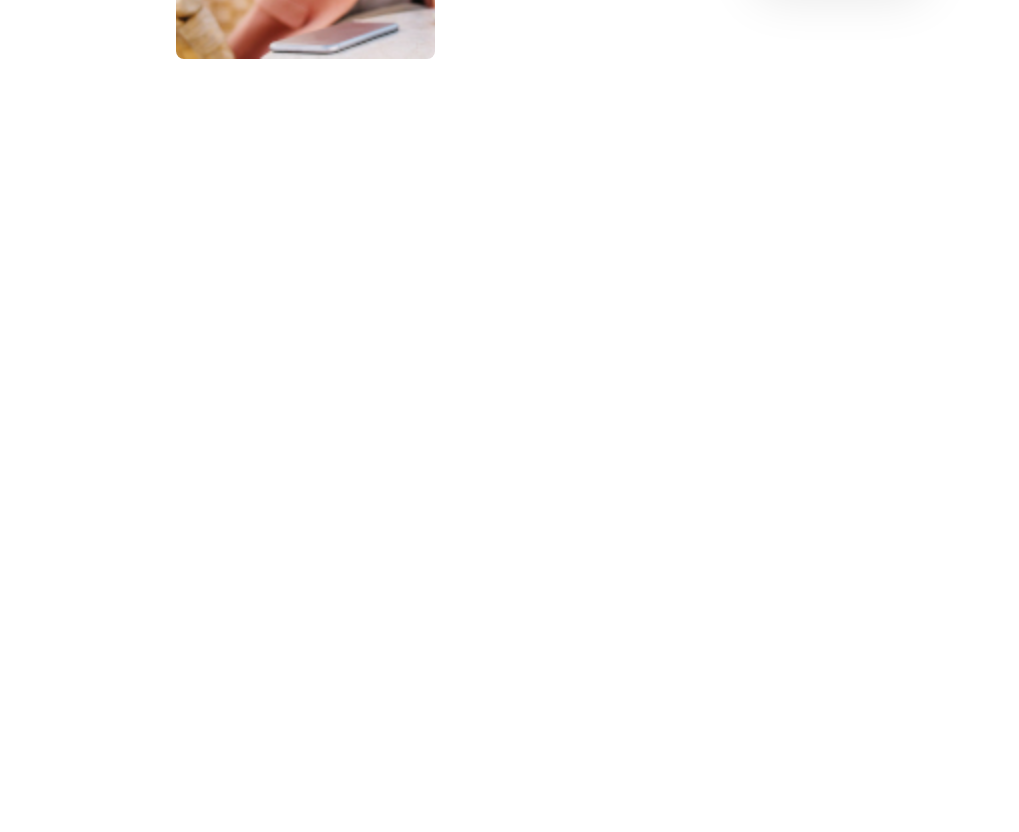
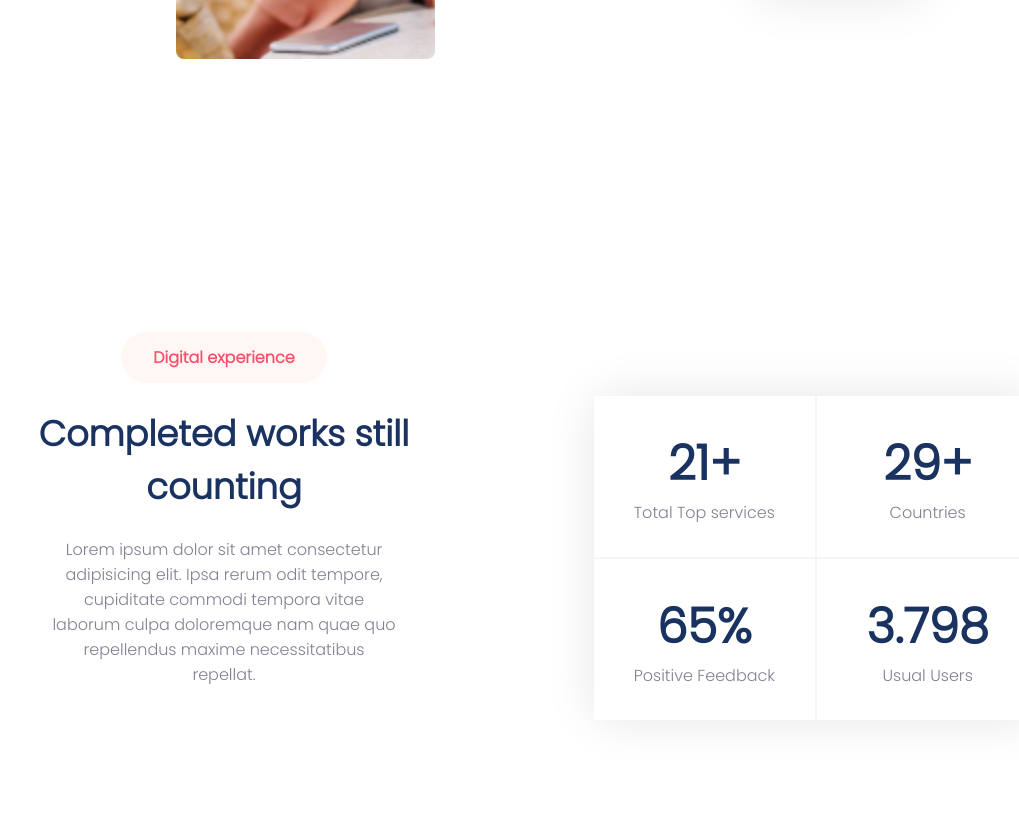
Before and after one commit to MagdalenaMartanKohlbergerova/BusinessMarketingWeb, a plain HTML site: page index.html in a window 1280 px wide. Shown: the part 2394-3226 px from the top of the page, without its empty margins (96-1115 px from the left). Before the commit the page ends 2646 px from the top, so only its background shows below. Drawn offline with nearby package versions, Linux system fonts and the light colour scheme.

Commit message:
counting area

```diff
--- a/index.html
+++ b/index.html
@@ -163,6 +163,46 @@
         </section>
         <!-- /digital life area -->
 
+         <!-- counting area -->
+         <section class="container mx-auto counting-area">
+            <div class="grid cols-1 lg-cols-2">
+                <div class="grid-one text-center md-text-left">
+                    <span class="btn d-inline btn-primary bg-gradient-peach  text-red">Digital experience</span>
+                    <div class="font-poppins">
+                        <h1 class="text-lg text-dark py-5">Completed works still counting</h1>
+
+                        <p class="text-gray mx-auto md-mx-initial">Lorem ipsum dolor sit amet consectetur adipisicing
+                            elit. Ipsa rerum odit tempore, cupiditate commodi tempora vitae laborum culpa doloremque nam
+                            quae quo repellendus maxime necessitatibus repellat.</p>
+                    </div>
+                </div>
+
+                <div class="grid-two">
+                    <div class="count-box">
+                        <div class="grid lg-cols-2 btn-shadow font-poppins">
+                            <div class="item1 text-center">
+                                <h1 class="text-dark text-xl">21+</h1>
+                                <span class="text-gray">Total Top services</span>
+                            </div>
+                            <div class="item2 text-center">
+                                <h1 class="text-dark text-xl">29+</h1>
+                                <span class="text-gray">Countries</span>
+                            </div>
+                            <div class="item3 text-center">
+                                <h1 class="text-dark text-xl">65%</h1>
+                                <span class="text-gray">Positive Feedback</span>
+                            </div>
+                            <div class="item4 text-center">
+                                <h1 class="text-dark text-xl">3.798</h1>
+                                <span class="text-gray">Usual Users</span>
+                            </div>
+                        </div>
+                    </div>
+                </div>
+            </div>
+        </section>
+        <!-- /counting area -->
+
     <!-- @@@@@@@@@ /Main section @@@@@@@@@ -->
 
 
--- a/style.css
+++ b/style.css
@@ -419,6 +419,43 @@ ul {
 
 /* ---------- /digital life area style ----------- */
 
+/* ---------- counting area style ----------- */
+#site-main .counting-area {
+    padding: 5em 0;
+}
+
+#site-main .counting-area .grid-one {
+    margin-left: 20%;
+    margin-right: 20%;
+}
+
+#site-main .counting-area .grid-one p {
+    width: 90%;
+}
+
+#site-main .counting-area .count-box {
+    display: flex;
+    justify-content: center;
+    margin: 2em 0;
+}
+
+#site-main .counting-area .count-box .grid {
+    display: inline-grid;
+    grid-gap: 2px;
+    border-radius: 20px;
+    background-color: var(--text-light);
+    margin-right: 15%;
+    margin-top: 5%;
+}
+
+#site-main .counting-area .count-box .grid>div {
+    background-color: white;
+    text-align: center;
+    padding: 2em 2.5em;
+}
+
+/* ---------- /counting area style ----------- */
+
 
 
 
```
